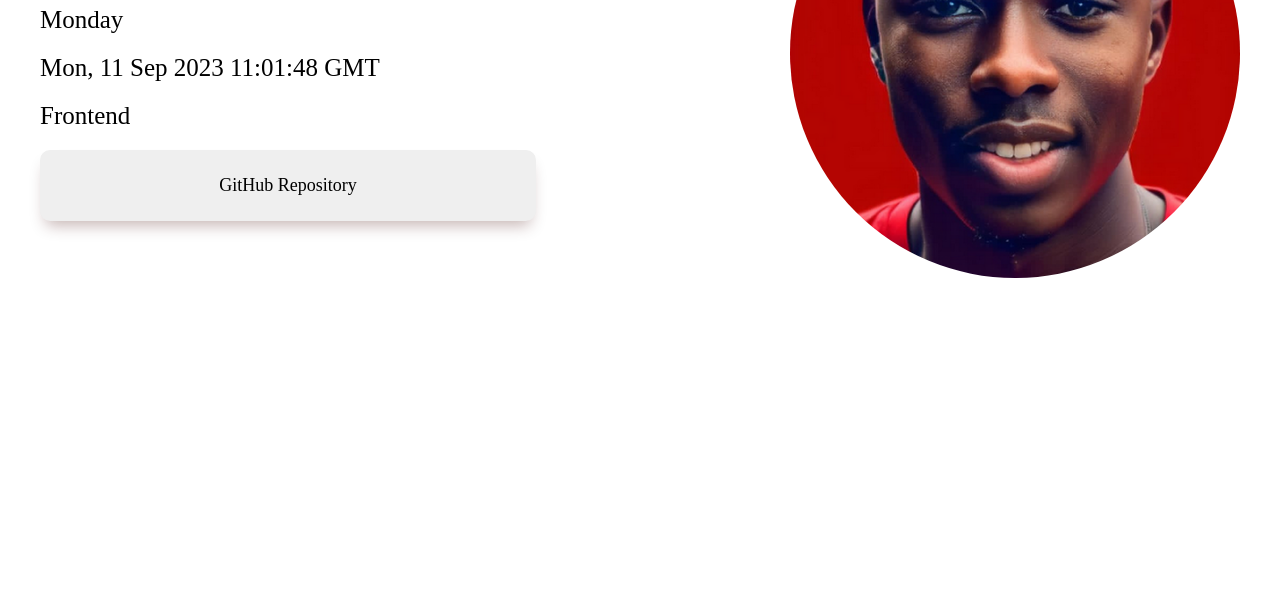
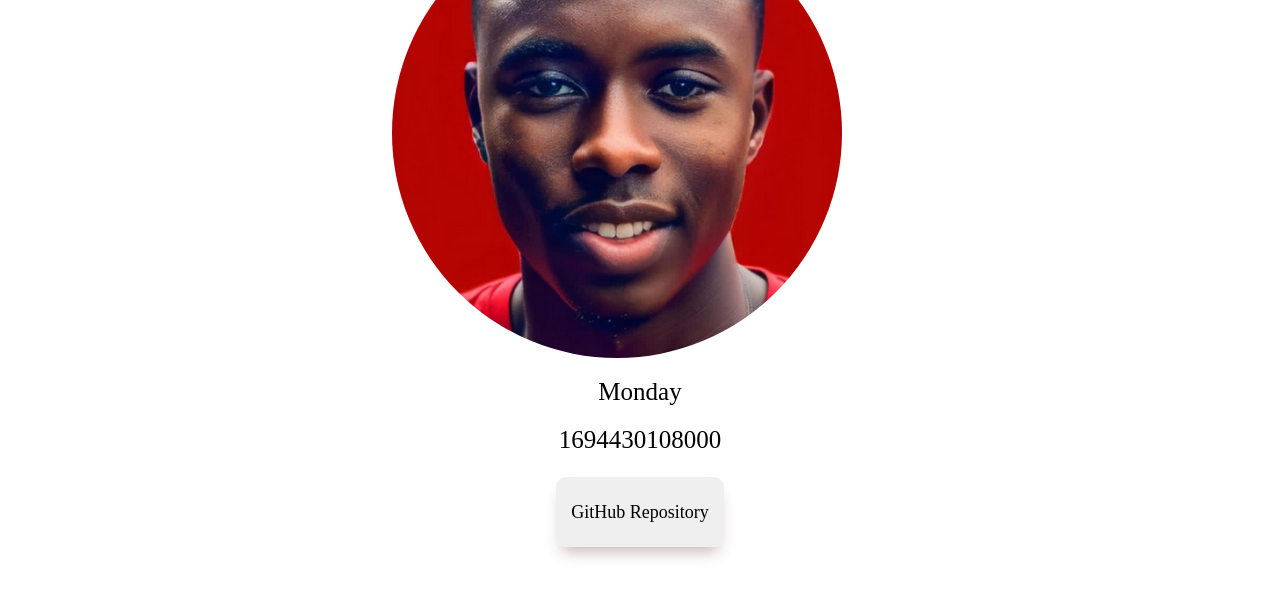
Before and after one commit to paulanny/ZURI_PROJECT_ONE, a plain HTML site: page index.html in a window 1280 px wide. Shown: the part 192-800 px from the top of the page. Drawn offline with Linux system fonts and the light colour scheme.

Commit message:
correction

```diff
--- a/index.html
+++ b/index.html
@@ -11,12 +11,14 @@
         <div class="dptxts">
             <div class="texts">
                 <p class="username" data-testid="slackUserName">Animashaun Paul</p>
+                <img class="image" src="./Images/slack DP.png" alt="Animashaun Paul" data-testid="slackDisplayImage">
+            </div>
+            <div class="texts2">
                 <p data-testid="currentDayOfTheWeek">Monday</p>
-                <p data-testid="currentUTCTime">12:00 PM UTC</p>
+                <p data-testid="currentUTCTime" id="time">12:00 PM UTC</p>
                 <p data-testid="myTrack">Frontend</p>
                 <a href="https://github.com/paulanny/ZURI_PROJECT_ONE.git" data-testid="githubURL">GitHub Repository</a>
             </div>
-            <img class="image" src="./Images/slack DP.png" alt="Animashaun Paul" data-testid="slackDisplayImage">
         </div>
 
     </body>
--- a/index.js
+++ b/index.js
@@ -10,13 +10,11 @@ function updateCurrentDay() {
   }
 
   // Function to update the current UTC time
-  function updateCurrentUTCTime() {
-    const currentDate = new Date();
-    const currentUTCTime = currentDate.toUTCString();
-
-    const timeElement = document.querySelector('[data-testid="currentUTCTime"]');
-    timeElement.textContent = currentUTCTime;
-  }
+  const updateCurrentUTCTime = () => {
+    const utcTime = document.getElementById('time');
+    const currentTime = new Date().getTime();
+    utcTime.textContent = ` ${currentTime}`;
+}
 
 
   updateCurrentDay();
--- a/styles.css
+++ b/styles.css
@@ -16,16 +16,20 @@
   flex-direction: column;
 }
 
+.texts2 {
+  text-align: center;
+}
+
 .dptxts {
   display: flex;
-  flex-direction: row;
+  flex-direction: column;
   align-items: center;
   justify-content: space-between;
   margin: auto;
   padding: 20px 40px;
 }
 
-.texts p {
+.texts2 p {
   font-size: 25px;
   padding-top: 20px;
 }
@@ -34,7 +38,7 @@
   font-size: 70px;
 }
 
-.texts a {
+.texts2 a {
   text-decoration: none;
   font-size: 18px;
   background-color: #efefef;
@@ -60,7 +64,7 @@
 }
 
 @media(max-width:600px){
-    .texts p {
+    .texts2 p {
         font-size: 20px;
        text-align: center;
       }
@@ -88,7 +92,7 @@
     font-size: 40px;
   }
 
-  .texts a  {
+  .texts2 a  {
     padding: 15px 15px;
   }
 }
```
